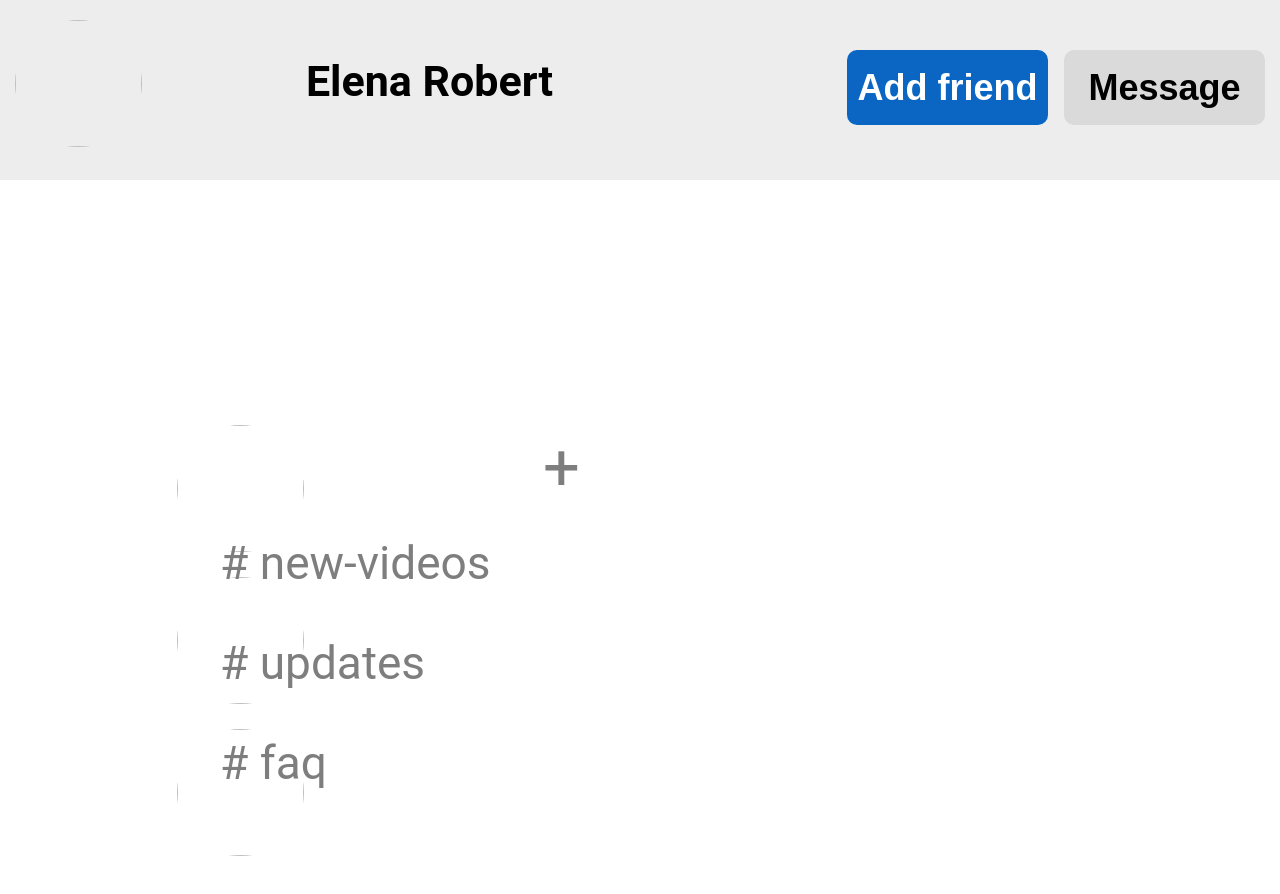
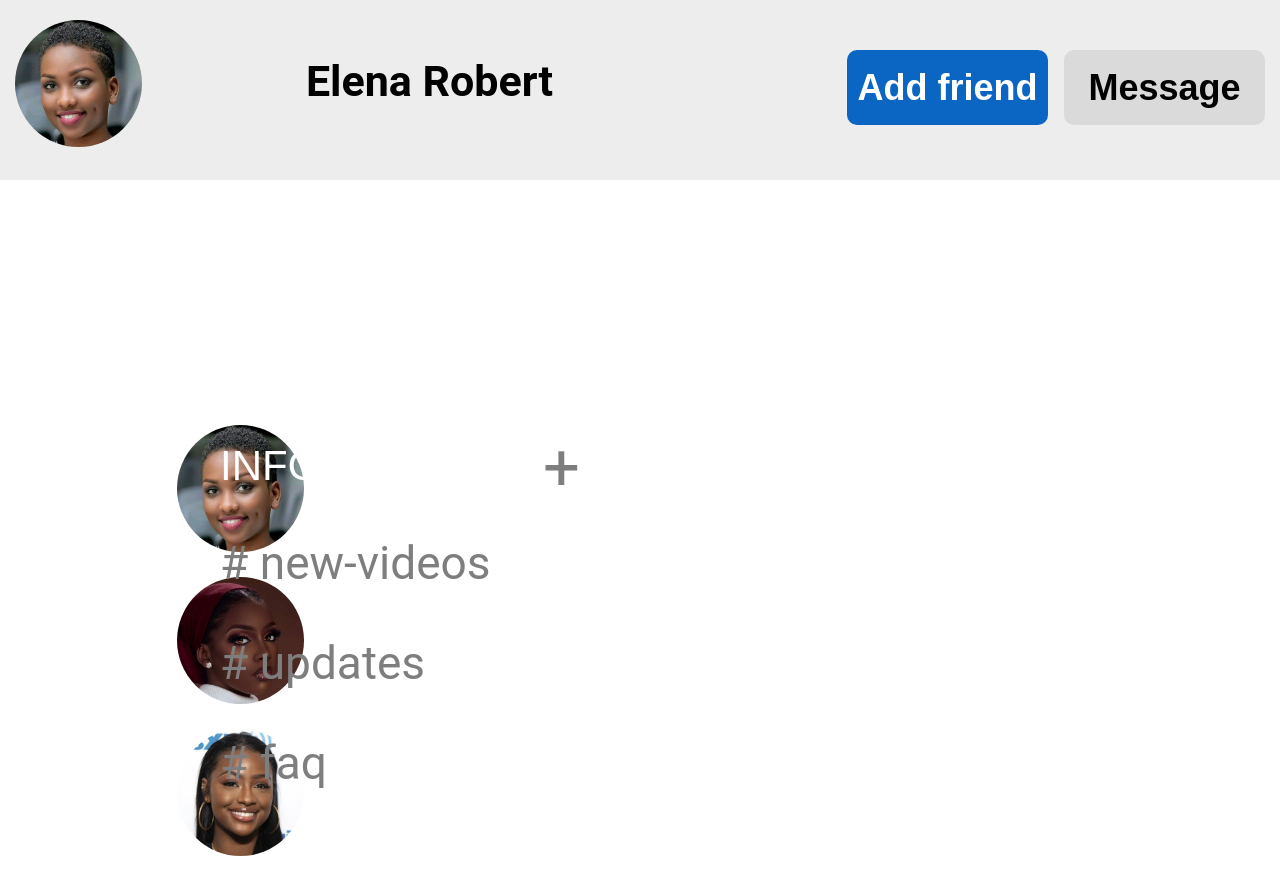
Before and after one commit to Gracyglobal/SuperSimple.Dev_CSS-Position-part3, a plain HTML site: page index.html in a window 1280 px wide. Shown: the top 894 px of the page. Drawn offline with Linux system fonts and the light colour scheme.

Commit message:
CSS Position

```diff
--- a/index.html
+++ b/index.html
@@ -132,7 +132,7 @@
   <!-- 14e exercise -->
   <div class="header">
     <div class="lady">
-      <img class="pretty" src="pretty.jpg" alt="">
+      <img class="pretty" src="102eb3e76c07cf55981cc00c40d82359.jpg" alt="">
 
       <div class="name">
      <p class="elena">Elena Robert</p>
@@ -158,11 +158,11 @@
   top: 400px;
   bottom: 400px;
   "><div class="woman">
-    <img class="ladies"  src="pretty.jpg" alt="">
+    <img class="ladies"  src="102eb3e76c07cf55981cc00c40d82359.jpg" alt="">
   <img class="ladies"
-  src="maroon.jpg" alt="">
+  src="abb011560ab96d5f420b3c13994d458e.jpg" alt="">
   <img class="ladies"
-  src="blue.jpg" alt="">
+  src="c9fe8d6a0b41a18f74714906b7fb423a.jpg" alt="">
   </div></div>
 
     <div style="
```
